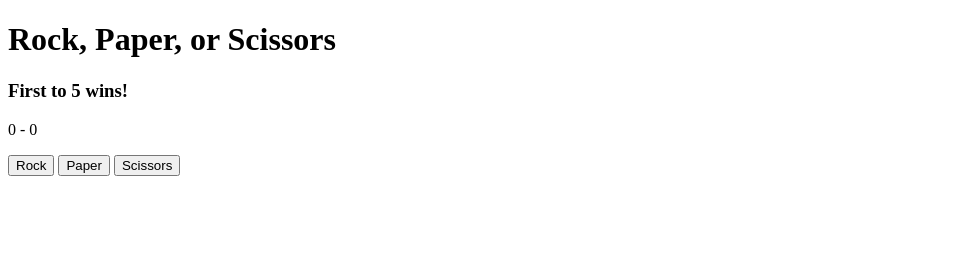
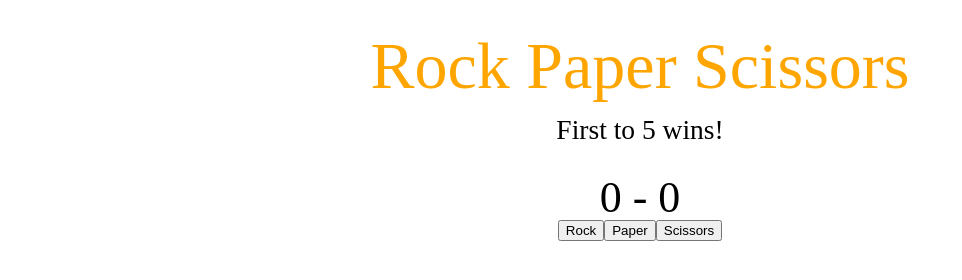
Before and after one commit to jthuynh/JS-Rock-Paper-Scissors, a plain HTML site: page index.html in a window 1280 px wide. Shown: the whole page, without its empty margins (0-962 px from the left). Drawn offline with Linux system fonts and the light colour scheme; a web font is replaced by a local one.

Commit message:
added style and reset sheets with the font type and started positioning items

```diff
--- /dev/null
+++ b/css/reset.css
@@ -0,0 +1,48 @@
+/* http://meyerweb.com/eric/tools/css/reset/
+   v2.0 | 20110126
+   License: none (public domain)
+*/
+
+html, body, div, span, applet, object, iframe,
+h1, h2, h3, h4, h5, h6, p, blockquote, pre,
+a, abbr, acronym, address, big, cite, code,
+del, dfn, em, img, ins, kbd, q, s, samp,
+small, strike, strong, sub, sup, tt, var,
+b, u, i, center,
+dl, dt, dd, ol, ul, li,
+fieldset, form, label, legend,
+table, caption, tbody, tfoot, thead, tr, th, td,
+article, aside, canvas, details, embed,
+figure, figcaption, footer, header, hgroup,
+menu, nav, output, ruby, section, summary,
+time, mark, audio, video {
+	margin: 0;
+	padding: 0;
+	border: 0;
+	font-size: 100%;
+	font: inherit;
+	vertical-align: baseline;
+}
+/* HTML5 display-role reset for older browsers */
+article, aside, details, figcaption, figure,
+footer, header, hgroup, menu, nav, section {
+	display: block;
+}
+body {
+	line-height: 1;
+}
+ol, ul {
+	list-style: none;
+}
+blockquote, q {
+	quotes: none;
+}
+blockquote:before, blockquote:after,
+q:before, q:after {
+	content: '';
+	content: none;
+}
+table {
+	border-collapse: collapse;
+	border-spacing: 0;
+}
--- /dev/null
+++ b/css/stylesheet.css
@@ -0,0 +1,31 @@
+body {
+    background-color: DCE6FC;
+    font-family: 'Annie Use Your Telescope';
+    font-size: 22px;
+}
+
+h1, h3, p {
+    text-align: center;
+}
+
+h1{
+    padding-top: 0.5em;
+    padding-bottom: 0.25em;
+    font-size: 3em;
+    color: orange;
+}
+
+h3 {
+    font-size: 1.25em;
+}
+
+p {
+    padding-top: 0.75em;
+    font-size: 2em;
+}
+
+#moves {
+    display: flex;
+    align-items: center;
+    justify-content: center;
+}
--- a/index.html
+++ b/index.html
@@ -1,20 +1,27 @@
 <!DOCTYPE html>
 <html>
+
 <head>
+  <!--- Style Sheets -->
+  <link href="css/reset.css" rel="stylesheet" type="text/css" media="all"/>
+  <link href="css/stylesheet.css" rel="stylesheet" type="text/css" media="screen"/>
+  <link href='https://fonts.googleapis.com/css?family=Annie Use Your Telescope' rel='stylesheet'>
+
   <title>Rock Paper Scissors</title>
   <meta charset="UTF-8"/>
 </head>
+
 <body>
   <div id ="container">
-    <h1>Rock, Paper, or Scissors</h1>
+    <h1>Rock Paper Scissors</h1>
     <h3>First to 5 wins!</h3>
     <p id= "score">0 - 0</p>
   </div>
 
   <div id ="moves">
-    <button id="rock">Rock</button>
-    <button id="paper">Paper</button>
-    <button id="scissors">Scissors</button>
+    <button type="button" id="rock">Rock</button>
+    <button type="button" id="paper">Paper</button>
+    <button type="button" id="scissors">Scissors</button>
   </div>
   <script src="script.js"></script>
 
```
